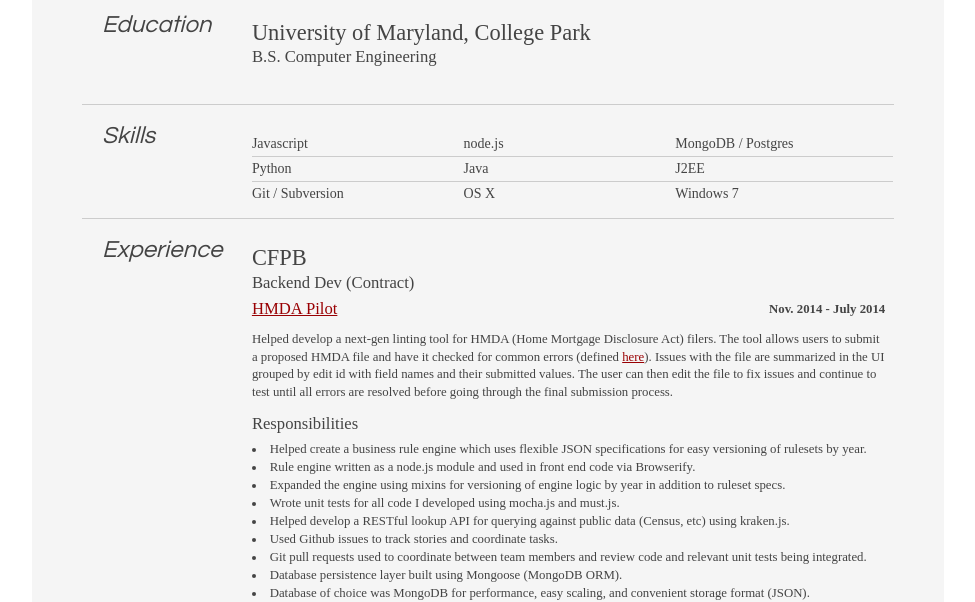
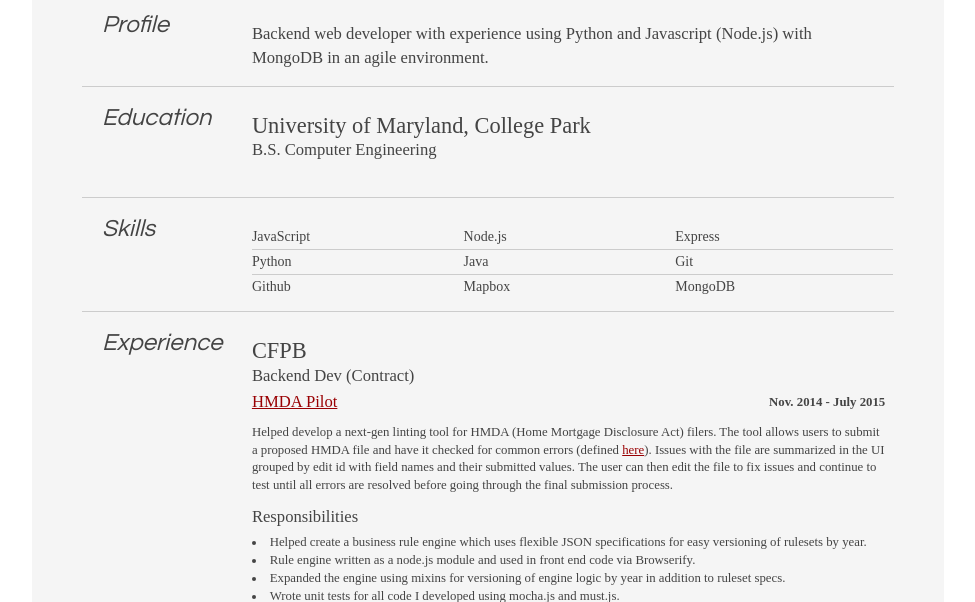
Before and after one commit to stevejameskent/resume, a plain HTML site: page index.html in a window 1280 px wide. Shown: the part 207-809 px from the top of the page, without its empty margins (152-1127 px from the left). Drawn offline with Linux system fonts and the light colour scheme.

Commit message:
Further resume updates

```diff
--- a/index.html
+++ b/index.html
@@ -626,6 +626,12 @@ dl em {
 
 <hr />
 
+<h3 id="profile">Profile</h3>
+
+<p>Backend web developer with experience using Python and Javascript (Node.js) with MongoDB in an agile environment.</p>
+
+<hr />
+
 <h3 id="education">Education</h3>
 
 <dl>
@@ -638,15 +644,15 @@ dl em {
 <h3 id="technical">Skills</h3>
 
 <ol>
-<li>Javascript</li>
-<li>node.js</li>
-<li>MongoDB / Postgres</li>
+<li>JavaScript</li>
+<li>Node.js</li>
+<li>Express</li>
 <li>Python</li>
 <li>Java</li>
-<li>J2EE</li>
-<li>Git / Subversion</li>
-<li>OS X</li>
-<li>Windows 7</li>
+<li>Git</li>
+<li>Github</li>
+<li>Mapbox</li>
+<li>MongoDB</li>
 </ol>
 
 <hr />
@@ -657,7 +663,7 @@ dl em {
 <dt>CFPB</dt>
 <dd><em>Backend Dev (Contract)</em>
 <em><a href='http://hmda-pilot.ec2.devis.com/'>HMDA Pilot</a></em>
-<strong>Nov. 2014 - July 2014</strong>
+<strong>Nov. 2014 - July 2015</strong>
 <p>Helped develop a next-gen linting tool for HMDA (Home Mortgage Disclosure Act) filers. The tool allows users to submit a proposed HMDA file and have it checked for common errors (defined <a href='https://www.ffiec.gov/hmda/edits.htm'>here</a>). Issues with the file are summarized in the UI grouped by edit id with field names and their submitted values. The user can then edit the file to fix issues and continue to test until all errors are resolved before going through the final submission process.</p>
     <em>Responsibilities</em>
     <li>Helped create a business rule engine which uses flexible JSON specifications for easy versioning of rulesets by year.</li>
@@ -667,10 +673,10 @@ dl em {
     <li>Helped develop a RESTful lookup API for querying against public data (Census, etc) using kraken.js.</li>
     <li>Used Github issues to track stories and coordinate tasks.</li>
     <li>Git pull requests used to coordinate between team members and review code and relevant unit tests being integrated.</li>
-  <li>Database persistence layer built using Mongoose (MongoDB ORM).</li>
+    <li>Persistence layer built using Mongoose (MongoDB ORM).</li>
     <li>Database of choice was MongoDB for performance, easy scaling, and convenient storage format (JSON).</li>
     <em>Environment</em>
-<p>node.js 0.10, kraken.js 1.0.5, express 4.12.3, mongoose 4.0.2, bluebird 2.9.25, lodash 3.7.0, superagent 1.2.0, moment 2.10.2, coveralls 2.11.2, istanbul 0.3.12, mocha.js 2.2.4, must.js 0.12.0, grunt 0.4.5, angular 1.3.15, MongoDB 2.6, Sublime Text 3.</p>
+<p>Node.js 0.10, kraken.js, express, mongoose, bluebird, lodash, superagent, moment, coveralls, istanbul, mocha.js, must.js, grunt, angular, MongoDB 2.6, Sublime Text 3.</p>
 </dd>
 
 <dt>FCC</dt>
@@ -684,7 +690,8 @@ dl em {
     <li>Python script ran and produced daily statistics using custom map-reduce code.</li>
     <li>Aggregation code was run in parallel using a worker-producer model via the Python multiprocessing module.</li>
     <li>Created maps in Tilemill to display the results of each run.</li>
-  <li>Also wrote a second Python script to run after the first to automatically create updated maps and push to the Mapbox servers.</li>
+    <li>Also wrote a second Python script to run after the first to automatically create updated maps and push to the Mapbox
+    servers.</li>
     <li>Both scripts set to run and produce updated statistics and maps daily.</li>
     <li>Database of choice was MongoDB for performance, easy scaling, and convenient storage format (JSON)</li>
     <em>Environment</em>
```
Also changed, not shown: 1 other file. Lines whose indentation alone changed are shown as unchanged.
